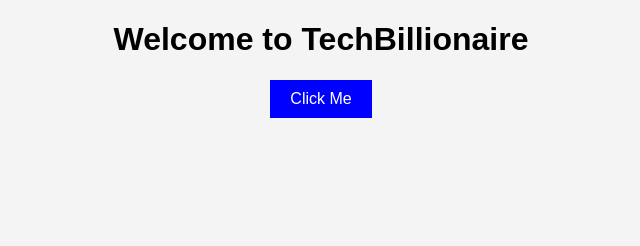
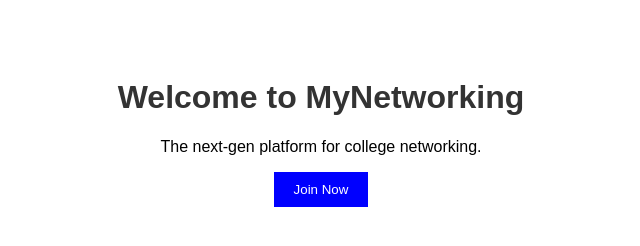
Before and after one commit to TECHBILLIONARE/mynetworkingclub-app-, a plain HTML site: page index.html in a window 1280 px wide. Shown: the whole page, without its empty margins (319-959 px from the left). Drawn offline with Linux system fonts and the light colour scheme.

Commit message:
Update index.html

```diff
--- a/index.html
+++ b/index.html
@@ -3,13 +3,16 @@
 <head>
     <meta charset="UTF-8">
     <meta name="viewport" content="width=device-width, initial-scale=1.0">
-    <title>TechBillionaire</title>
-    <link rel="stylesheet" href="style.css">
+    <title>MyNetworking</title>
+    <style>
+        body { font-family: Arial, sans-serif; text-align: center; padding: 50px; }
+        h1 { color: #333; }
+        button { background-color: blue; color: white; padding: 10px 20px; border: none; cursor: pointer; }
+    </style>
 </head>
 <body>
-    <h1>Welcome to TechBillionaire</h1>
-    <button id="clickMe">Click Me</button>
-
-    <script src="script.js"></script>
+    <h1>Welcome to MyNetworking</h1>
+    <p>The next-gen platform for college networking.</p>
+    <button onclick="alert('Coming Soon!')">Join Now</button>
 </body>
 </html>
```
